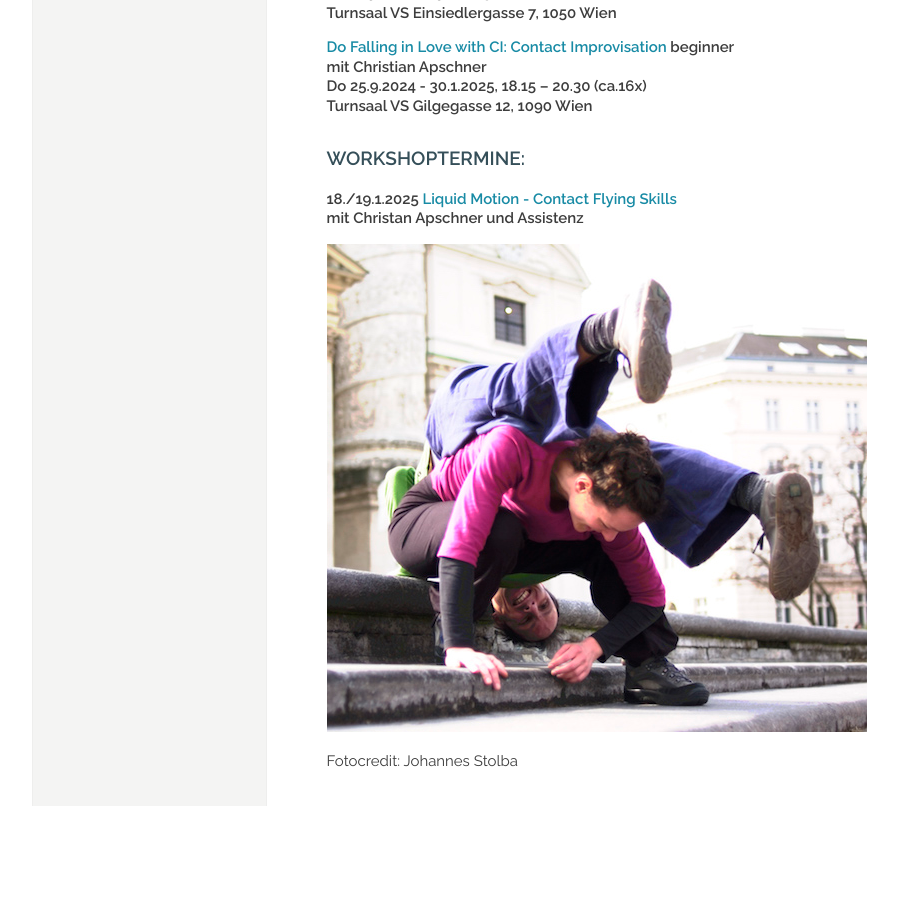
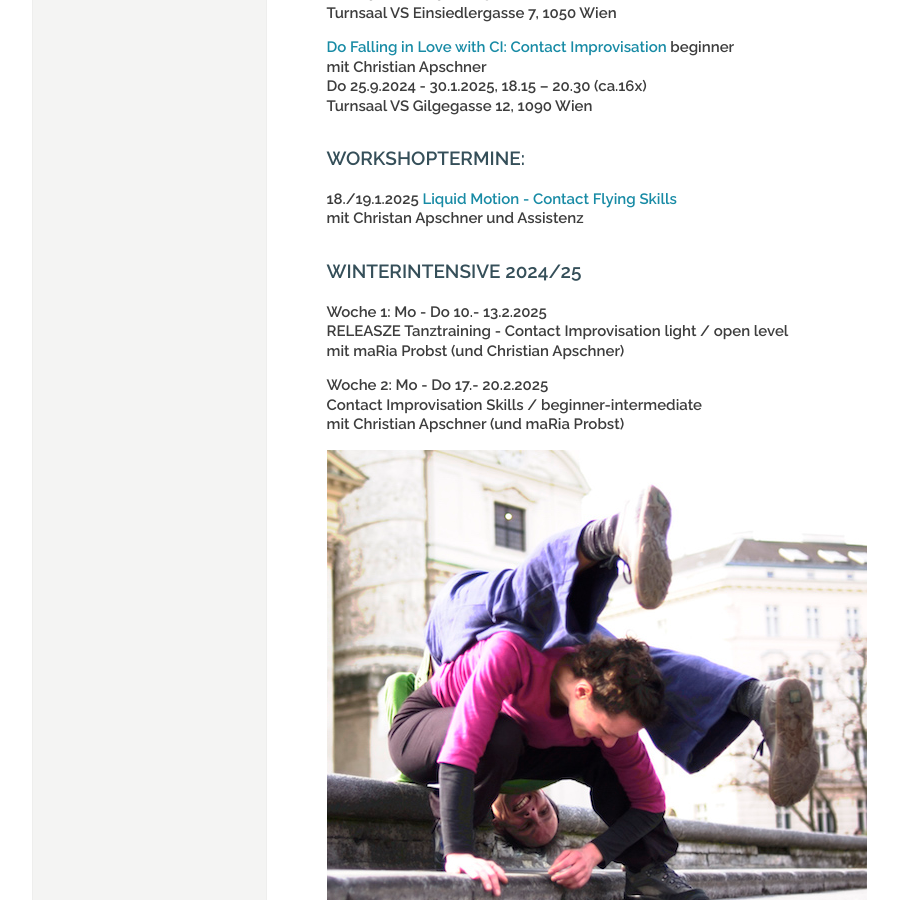
Before and after one commit to manulari/rollingpointat, a Jekyll site: the page built from _pages_de/index.md, in a window 1280 px wide and 900 px high, scrolled down 1500 px. Shown: the whole window, without its empty margins (152-1050 px from the left). Built offline with Jekyll 4.4.1, drawn with Linux system fonts in a browser that asks for light colours; comment, search, counter and statistics services are not loaded; before the commit the page ends 2306 px from its top, so only the background shows below that.

Commit message:
Update page (de) “index”

```diff
--- a/_pages_de/index.md
+++ b/_pages_de/index.md
@@ -47,6 +47,16 @@ An folgenden Terminen sind auch Neueinsteiger*inne*n zur Teilnahme an der Jams e
 **18./19.1.2025 [Liquid Motion - Contact Flying Skills](https://rollingpoint.at/wsws2024#flyingskills)**\
 **mit Christan Apschner und Assistenz**
 
+### **WINTERINTENSIVE 2024/25**
+
+**Woche 1: Mo - Do 10.- 13.2.2025\
+RELEASZE Tanztraining - Contact Improvisation light / open level**\
+**mit maRia Probst (und Christian Apschner)**
+
+**Woche 2: Mo - Do 17.- 20.2.2025**\
+**Contact Improvisation Skills / beginner-intermediate**\
+**mit Christian Apschner (und maRia Probst)**
+
 ![Mehr CI auf der Stiege](/assets/uploads/dsc_1941a.jpg "Mehr CI auf der Stiege")
 
 Fotocredit: Johannes Stolba
```
